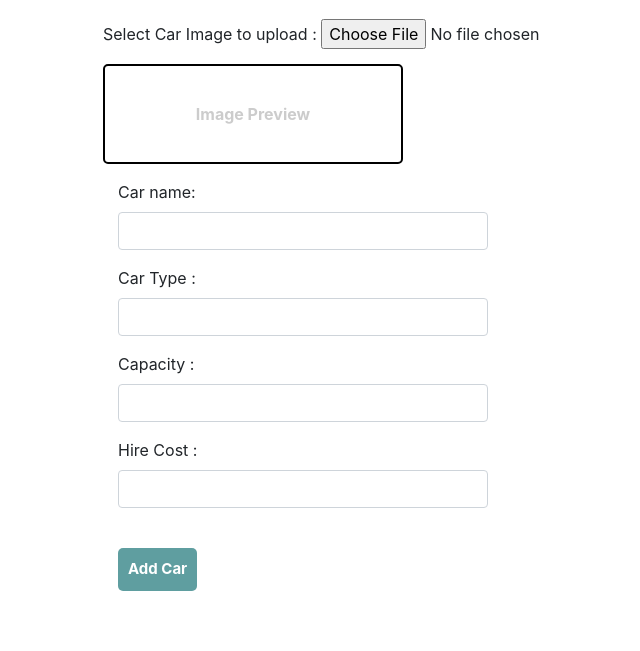
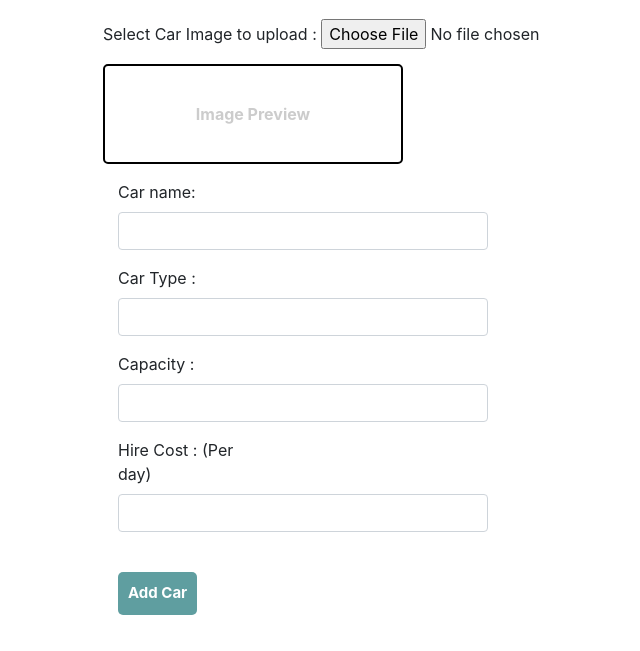
Before and after one commit to koredhanraj431/Car-Rental-System-Group-Work, a PHP site: the page made by Car-Rental-System(EDI)/Admin/addcars.php in a window 1280 px wide. Shown: the part 226-877 px from the top of the page, without its empty margins (237-877 px from the left). Before the commit the page ends 817 px from the top, so only its background shows below. Run offline with PHP 8.4, Linux system fonts and the light colour scheme; the visitor is signed in with stand-in values (Sample User, id 1); some libraries are stand-ins or nearby versions.

Commit message:
Update addcars.php

```diff
--- a/Car-Rental-System(EDI)/Admin/addcars.php
+++ b/Car-Rental-System(EDI)/Admin/addcars.php
@@ -67,7 +67,7 @@ if (strlen($_SESSION['uname']) == 0) {
         </div>
 
         <div class="form-group">
-            <label class="col-md-3 control-label">Hire Cost : </label>
+            <label class="col-md-3 control-label">Hire Cost : (Per day)</label>
             <div class="col-md-8">
                 <input class="form-control" name="cost" type="text" required>
             </div>
```
